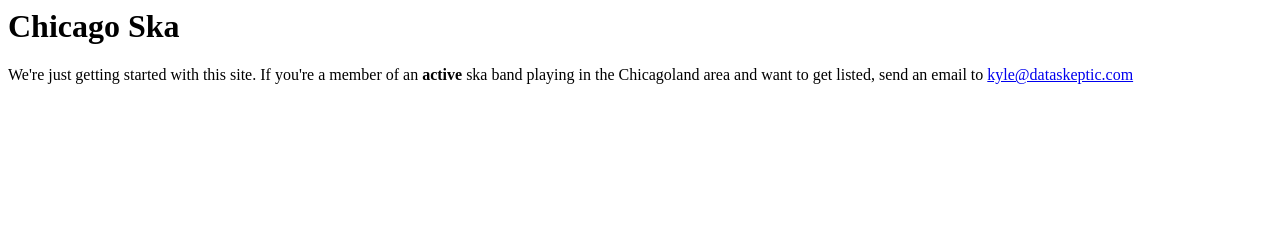
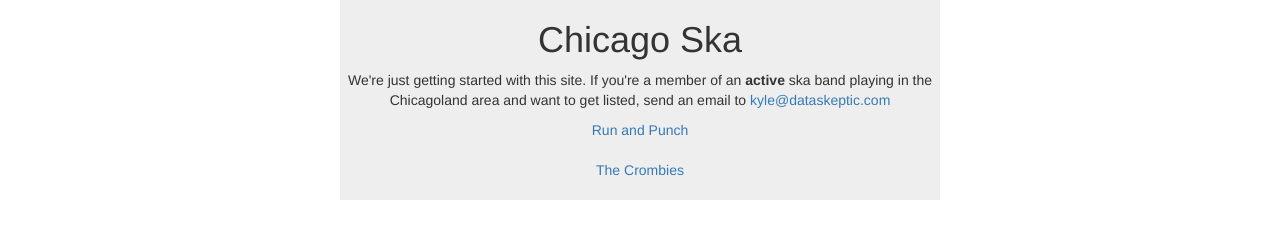
Before and after one commit to kylepolich/chicagoska.com, a plain HTML site: page index.html in a window 1280 px wide. Drawn offline with nearby package versions, Linux system fonts and the light colour scheme.

Commit message:
stub site

```diff
--- a/index.html
+++ b/index.html
@@ -1,6 +1,50 @@
 <html>
+<head>
+	<!-- Global site tag (gtag.js) - Google Analytics -->
+	<script async src="https://www.googletagmanager.com/gtag/js?id=UA-119557384-1"></script>
+	<script>
+	  window.dataLayer = window.dataLayer || [];
+	  function gtag(){dataLayer.push(arguments);}
+	  gtag('js', new Date());
+
+	  gtag('config', 'UA-119557384-1');
+	</script>
+	<style>
+	.main {
+		background: #eee;
+		max-width: 600px;
+		text-align: center;
+		width: 800px;
+		margin:0 auto;
+		margin: 0px;
+	}
+	.container {
+	  display: flex;
+	  justify-content: center;
+	}
+	</style>
+	<!-- Latest compiled and minified CSS -->
+	<link rel="stylesheet" href="https://maxcdn.bootstrapcdn.com/bootstrap/3.3.7/css/bootstrap.min.css" integrity="sha384-BVYiiSIFeK1dGmJRAkycuHAHRg32OmUcww7on3RYdg4Va+PmSTsz/K68vbdEjh4u" crossorigin="anonymous">
+
+	<!-- Optional theme -->
+	<link rel="stylesheet" href="https://maxcdn.bootstrapcdn.com/bootstrap/3.3.7/css/bootstrap-theme.min.css" integrity="sha384-rHyoN1iRsVXV4nD0JutlnGaslCJuC7uwjduW9SVrLvRYooPp2bWYgmgJQIXwl/Sp" crossorigin="anonymous">
+
+	<!-- Latest compiled and minified JavaScript -->
+	<script src="https://maxcdn.bootstrapcdn.com/bootstrap/3.3.7/js/bootstrap.min.js" integrity="sha384-Tc5IQib027qvyjSMfHjOMaLkfuWVxZxUPnCJA7l2mCWNIpG9mGCD8wGNIcPD7Txa" crossorigin="anonymous"></script>
+</head>
 <body>
-	<h1>Chicago Ska</h1>
-	<p>We're just getting started with this site.  If you're a member of an <b>active</b> ska band playing in the Chicagoland area and want to get listed, send an email to <a href="mailto:kyle@dataskeptic.com">kyle@dataskeptic.com</a></p>
+	<div class="container">
+		<div class="main">
+			<h1>Chicago Ska</h1>
+			<p>We're just getting started with this site.  If you're a member of an <b>active</b> ska band playing in the Chicagoland area and want to get listed, send an email to <a href="mailto:kyle@dataskeptic.com">kyle@dataskeptic.com</a></p>
+
+			<a href="http://www.runandpunch.com/">Run and Punch</a>
+
+			<br/><br/>
+
+			<a href="https://www.facebook.com/thecrombies/">The Crombies</a>
+			<br/><br/>
+		</div>
+	</div>
 </body>
 </html>
```
